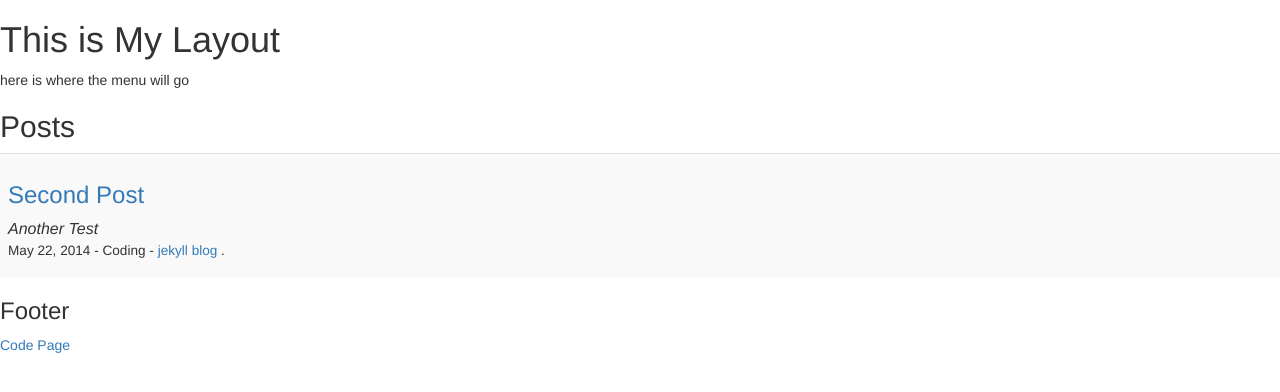
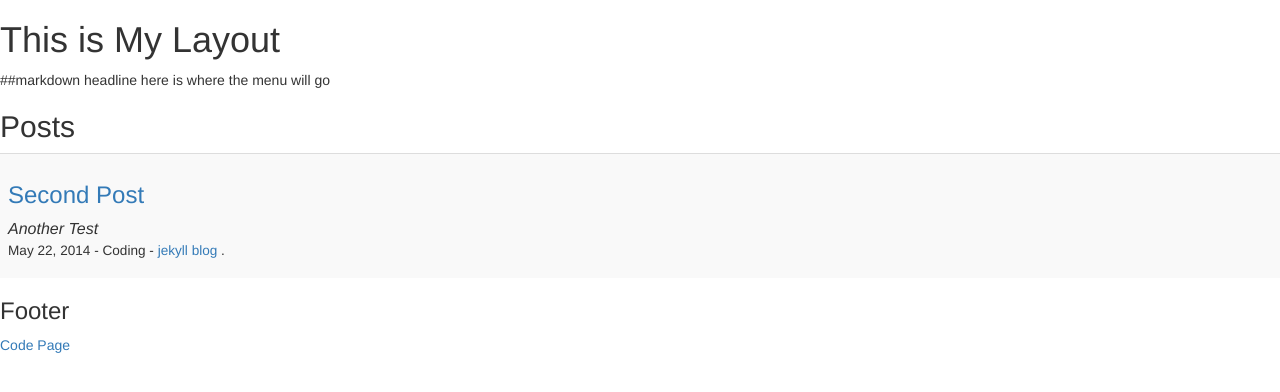
Before and after one commit to stratcom/stratcom.github.io, a Jekyll site: the page built from index.html, in a window 1280 px wide. Shown: the top 392 px of the page. Built offline with Jekyll 4.4.1, drawn with Linux system fonts in a browser that asks for light colours; nearby versions of some CDN libraries.

Commit message:
moved the headline, etc

```diff
--- a/_layouts/default.html
+++ b/_layouts/default.html
@@ -12,6 +12,8 @@
 <body>
   <h1> This is My Layout </h1>
 
+  ##markdown headline
+
   {% include menu.html %}
 
 
--- a/_layouts/layout.html
+++ b/_layouts/layout.html
@@ -2,7 +2,6 @@
 <body>
   <h1> Main Layout </h1>
 
-  ##markdown headline
 
   <div id="content">
     {{ content }}
```
